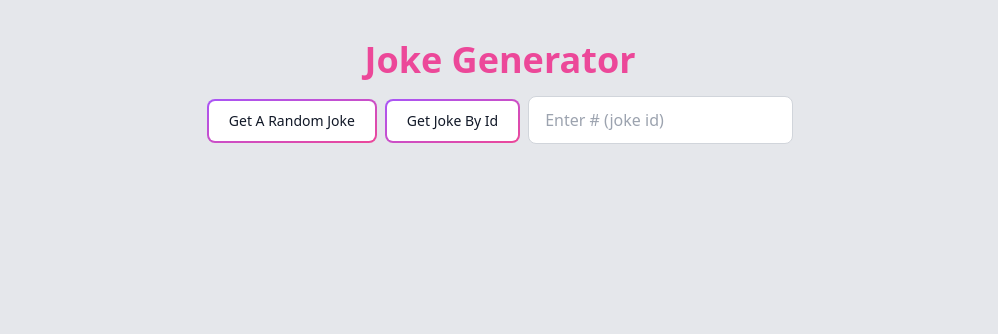
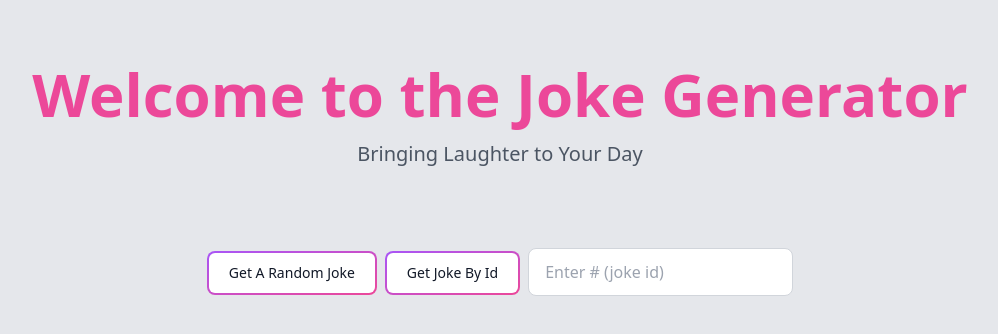
Before and after one commit to thejjwang/frontendStandAlone, a React (Vite) app in the folder vite-project/: page / in a window 1280 px wide. Shown: the top 334 px of the page, without its empty margins (140-1138 px from the left). Built offline with nearby package versions, Linux system fonts and the light colour scheme.

Commit message:
restyed header and added a message

```diff
--- a/vite-project/src/App.jsx
+++ b/vite-project/src/App.jsx
@@ -40,20 +40,25 @@ function App() {
         console.log("error fetching x jokes:" + err);
       }
     } else {
-      alert('Enter joke id to search by joke id')
+      alert("Enter joke id to search by joke id");
     }
   };
 
-
   return (
-    <div className="bg-gray-200 min-h-screen py-0">
+    <div className="bg-gray-200 min-h-screen py-12">
       <div className="m-0 p-0">
-        <h1 className="text-4xl font-semibold text-center text-pink-500 my-4 mt-0 pt-10">
-          Joke Generator
+        <h1 className="text-6xl font-extrabold text-center text-pink-500 my-4">
+          Welcome to the Joke Generator
         </h1>
+        <p className="text-xl text-center text-gray-600">
+          Bringing Laughter to Your Day
+        </p>
       </div>
-      <div className="gap-6 text-center">
-        <button className="relative inline-flex items-center justify-center p-0.5 mb-2 mr-2 overflow-hidden text-sm font-medium text-gray-900 rounded-lg group bg-gradient-to-br from-purple-500 to-pink-500 group-hover:from-purple-500 group-hover:to-pink-500 hover:text-white dark:text-white focus:ring-4 focus:outline-none focus:ring-purple-200 dark:focus:ring-purple-800" onClick={fetchRandomJoke}>
+      <div className="gap-6 text-center mt-20">
+        <button
+          className="relative inline-flex items-center justify-center p-0.5 mb-2 mr-2 overflow-hidden text-sm font-medium text-gray-900 rounded-lg group bg-gradient-to-br from-purple-500 to-pink-500 group-hover:from-purple-500 group-hover:to-pink-500 hover:text-white dark:text-white focus:ring-4 focus:outline-none focus:ring-purple-200 dark:focus:ring-purple-800"
+          onClick={fetchRandomJoke}
+        >
           <span className="relative px-5 py-2.5 transition-all ease-in duration-75 bg-white dark:bg-gray-700 rounded-md group-hover:bg-opacity-0">
             Get A Random Joke
           </span>
@@ -75,11 +80,11 @@ function App() {
           required
         ></input>
       </div>
-      {showJokeDisplay && <JokeDisplay jokeById={jokeById} randomJoke={randomJoke} />}
+      {showJokeDisplay && (
+        <JokeDisplay jokeById={jokeById} randomJoke={randomJoke} />
+      )}
     </div>
   );
 }
 
-
-
 export default App;
```
